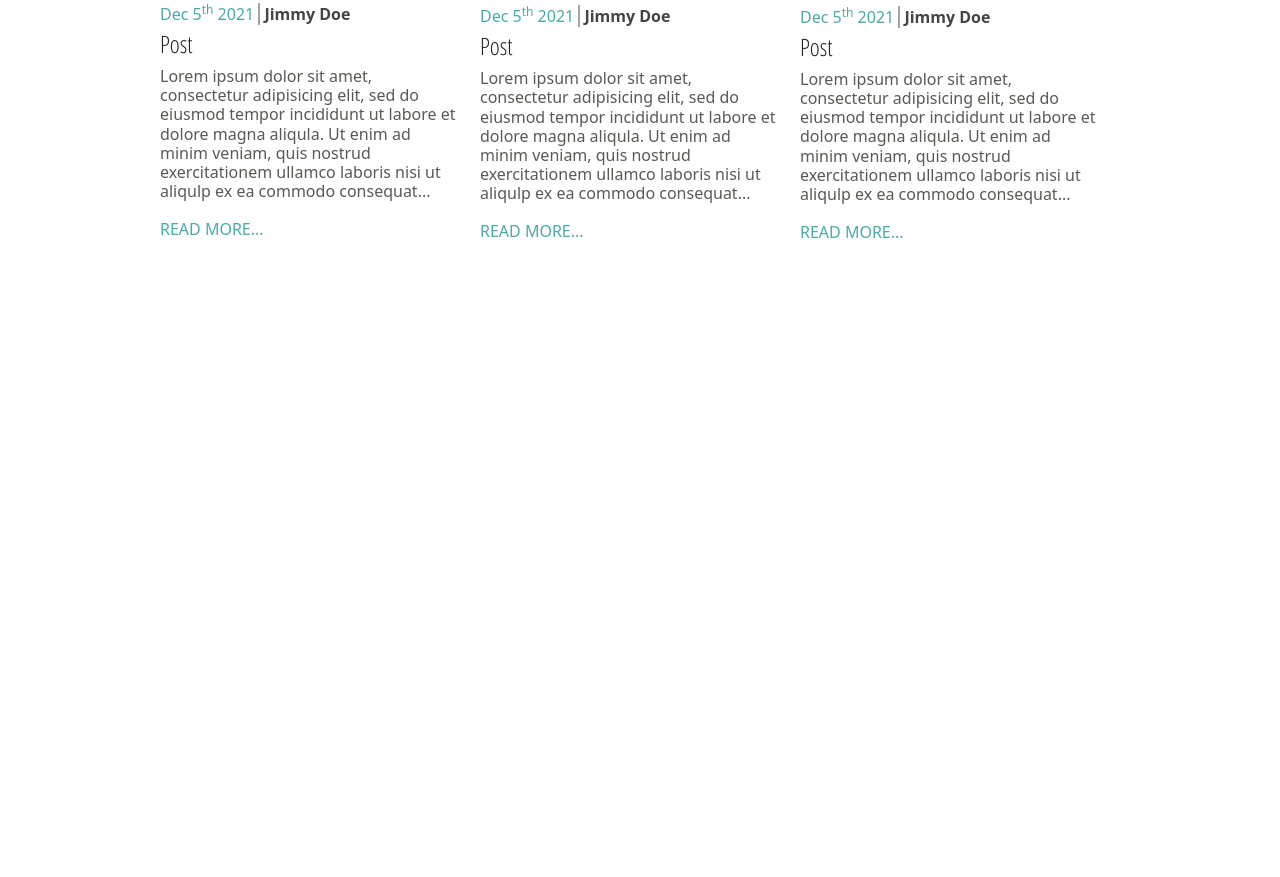
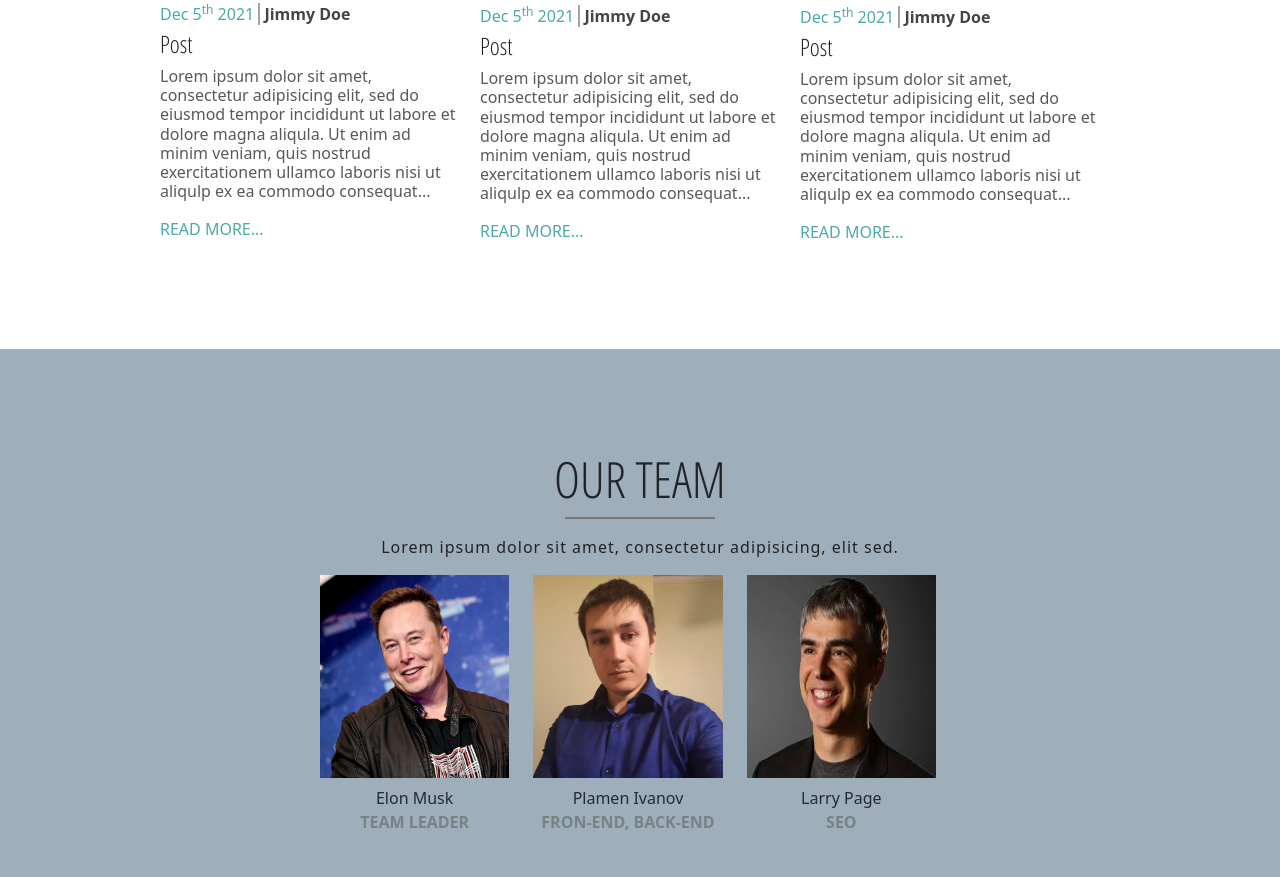
Before and after one commit to xakepa/best-apps, a website: page index.html in a window 1280 px wide. Shown: the part 4247-5124 px from the top of the page. Before the commit the page ends 4596 px from the top, so only its background shows below. Drawn offline with nearby package versions, Linux system fonts and the light colour scheme.

Commit message:
our team section done

```diff
--- a/index.html
+++ b/index.html
@@ -197,7 +197,7 @@
     </section>
 
     <section class="price-table">
-      <div class="packages-heading row">
+      <div class="heading row">
         <div class="article__title col-12 text-center">
           <h2>Packages & price tables</h2>
           <div class="title_underline"></div>
@@ -417,13 +417,10 @@
     </section>
 
     <section class="events">
-      <div class="packages-heading row">
+      <div class="heading row">
         <div class="article__title col-12 text-center">
           <h2>News & events</h2>
           <div class="title_underline"></div>
-        </div>
-
-        <div class="article__entry">
           <p id="price-subtitle" class="blurred col-lg-5 mx-auto text-center">Lorem ipsum dolor sit amet, consectetur
           </p>
         </div>
@@ -514,6 +511,52 @@
           </article>
         </div>
     </section>
+
+    <section class="our-team">
+      <div class="heading row">
+        <div class="article__title col text-center">
+          <h2>Our team</h2>
+          <div class="title_underline"></div>
+          <p id="price-subtitle" class="blurred col-lg-5 mx-auto text-center">Lorem ipsum dolor sit amet, consectetur
+            adipisicing, elit sed.
+          </p>
+        </div>
+
+        <div class="team-members row justify-content-center mb-5">
+          <div class="person-info col-4 col-lg-2">
+            <div class="person-image mb-2">
+              <img src="images/persons/elon.jpg" alt="person-image">
+            </div>
+
+            <div class="name-occupation text-center">
+              <p>Elon Musk</p>
+              <p>Team Leader</p>
+            </div>
+          </div>
+
+          <div class="person-info col-4 col-lg-2">
+            <div class="person-image mb-2">
+              <img src="images/persons/plamen.jpg" alt="person-image">
+            </div>
+
+            <div class="name-occupation text-center">
+              <p>Plamen Ivanov</p>
+              <p>Fron-end, Back-end</p>
+            </div>
+          </div>
+
+          <div class="person-info col-4 col-lg-2">
+            <div class="person-image mb-2">
+              <img src="images/persons/larry.jpg" alt="person-image">
+            </div>
+
+            <div class="name-occupation text-center">
+              <p>Larry Page</p>
+              <p>SEO</p>
+            </div>
+          </div>
+        </div>
+    </section>
   </main>
   <script src="https://kit.fontawesome.com/8649668310.js" crossorigin="anonymous"></script>
   <script src="https://cdn.jsdelivr.net/npm/bootstrap@5.1.3/dist/js/bootstrap.bundle.min.js"
--- a/styles/style.css
+++ b/styles/style.css
@@ -290,7 +290,7 @@ p.testimonial-name {
 }
 
 .testimonials-title,
-.packages-heading {
+.heading {
   padding-top: 100px;
 }
 
@@ -509,3 +509,30 @@ button.btn-buy:hover {
 .post-actions button:hover {
   border-bottom: 3px solid #4baaa9;
 }
+
+.our-team {
+  background: #9eaebb;
+}
+
+.person-image img {
+  width: 100%;
+  height: 100%;
+}
+
+.person-image {
+  height: 80%;
+}
+
+.name-occupation p {
+  margin: 0;
+}
+
+.name-occupation p:first-child {
+  color: #242a35;
+}
+
+.name-occupation p:last-child {
+  color: #758383;
+  text-transform: uppercase;
+  font-weight: 600;
+}
```
Also changed, not shown: images/persons/elon.jpg (added), images/persons/larry.jpg (added), images/persons/plamen.jpg (added).
